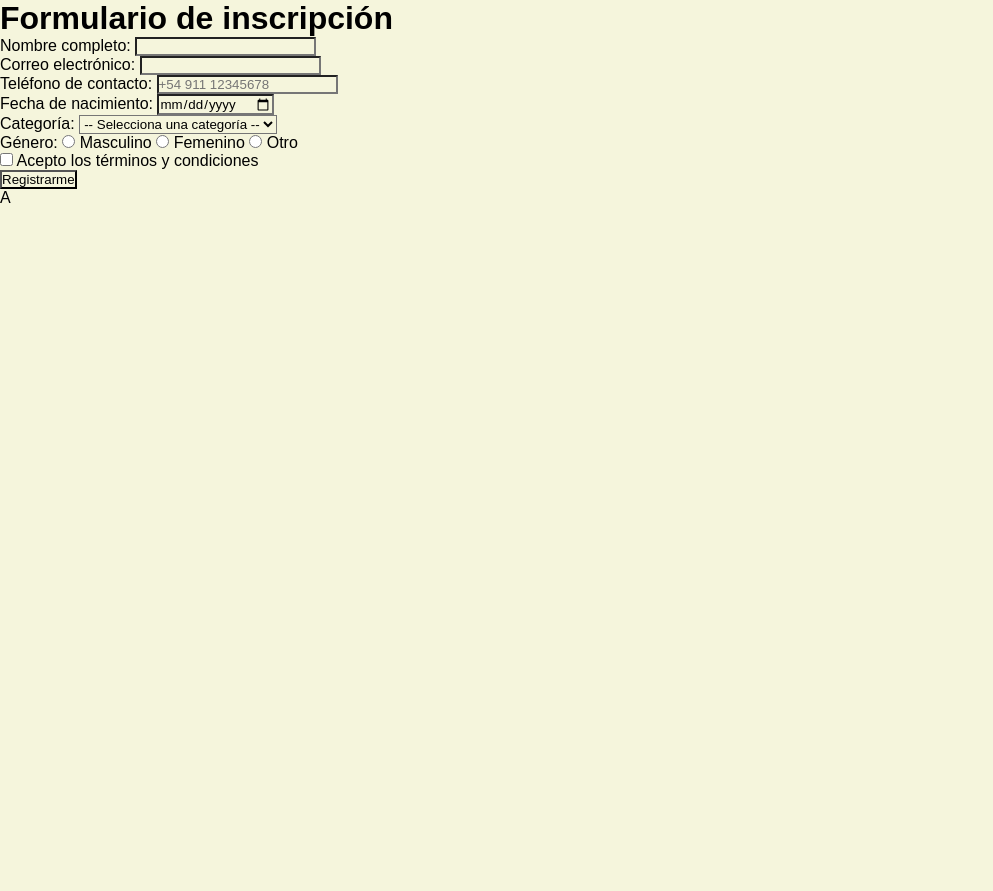
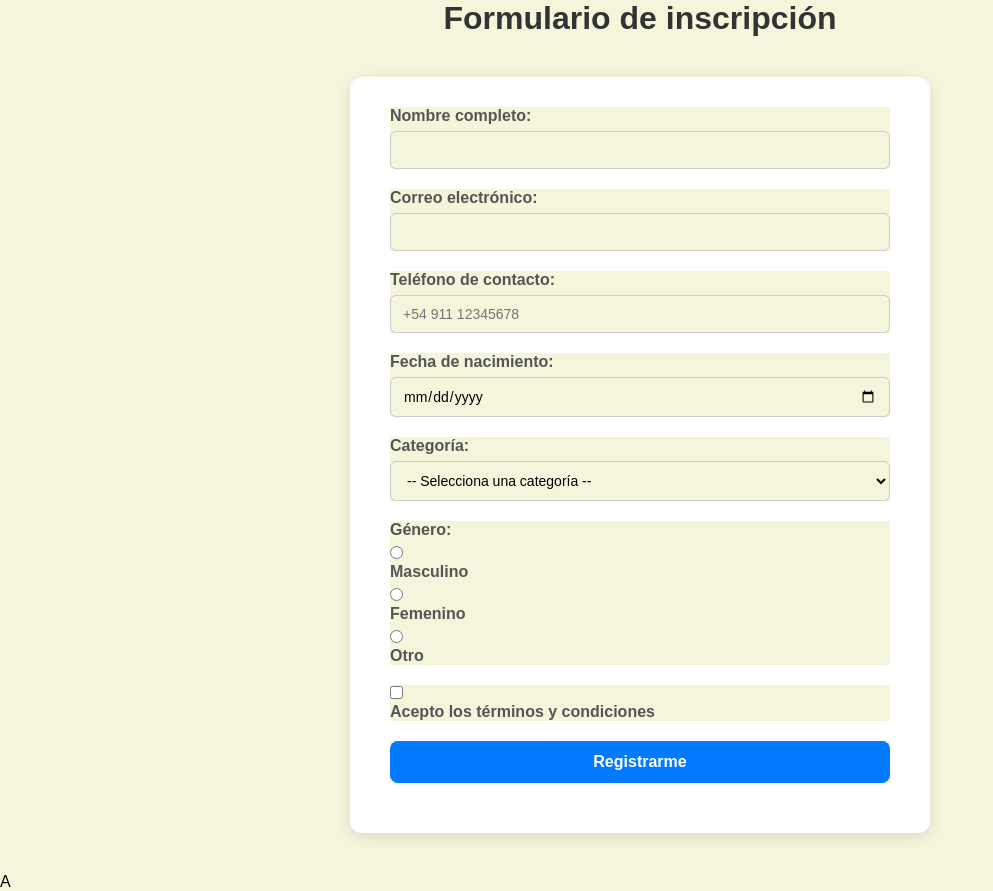
Before and after one commit to FlorianLucchini/TP2-IDS, a Flask app: page /registration in a window 1280 px wide. Shown: the part 18-909 px from the top of the page, without its empty margins (0-993 px from the left). Before the commit the page ends 221 px from the top, so only its background shows below. Run offline with Flask 3, Linux system fonts and the light colour scheme.

Commit message:
Estilos básicos al formulario

```diff
--- a/static/styles/styles.css
+++ b/static/styles/styles.css
@@ -4,3 +4,74 @@
     font-family: Arial, Helvetica, sans-serif;
     background-color: beige;
 }
+
+/* Contenedor del formulario */
+form {
+    background-color: #fff;
+    padding: 30px 40px;
+    max-width: 500px;
+    width: 100%;
+    border-radius: 12px;
+    box-shadow: 0 4px 15px rgba(0, 0, 0, 0.1);
+    margin: 40px auto;
+}
+
+h1 {
+    text-align: center;
+    color: #333;
+    margin-bottom: 25px;
+}
+
+.form-group {
+    margin-bottom: 20px;
+}
+
+label {
+    display: block;
+    margin-bottom: 6px;
+    font-weight: bold;
+    color: #555;
+}
+
+input[type="text"],
+input[type="email"],
+input[type="tel"],
+input[type="date"],
+select {
+    width: 100%;
+    padding: 10px 12px;
+    border-radius: 6px;
+    border: 1px solid #ccc;
+    font-size: 14px;
+    box-sizing: border-box;
+    transition: border-color 0.2s;
+}
+
+input:focus,
+select:focus {
+    border-color: #007bff;
+    outline: none;
+}
+
+input[type="radio"],
+input[type="checkbox"] {
+    width: auto;
+    margin-right: 8px;
+}
+
+button {
+    width: 100%;
+    padding: 12px;
+    background-color: #007bff;
+    color: white;
+    font-size: 16px;
+    font-weight: bold;
+    border: none;
+    border-radius: 8px;
+    cursor: pointer;
+    transition: background-color 0.2s;
+}
+
+button:hover {
+    background-color: #0056b3;
+}
```
